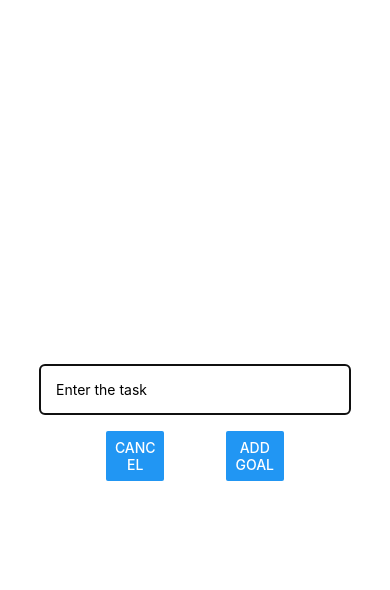
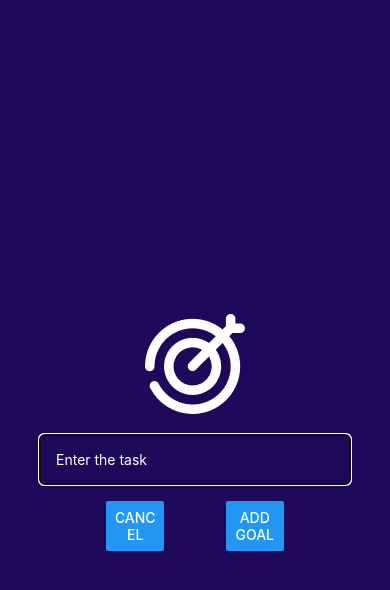
Before and after one commit to Frank-Fan-AU/RNCourse, a React Native app: screen / in a window 390 px wide. Both pictures are taken after a click on the button "ADD NEW GOAL". Shown: the top 590 px of the page. Built offline with nearby package versions, Linux system fonts and the light colour scheme.

Commit message:
Image Component

```diff
--- a/App.js
+++ b/App.js
@@ -1,4 +1,4 @@
-import { StyleSheet, View, FlatList, Button } from 'react-native';
+import { StyleSheet, View, FlatList, Button, Image } from 'react-native';
 import { useState } from 'react';
 import GoalItem from './components/GoalItem';
 import GoalInput from './components/GoalInput';
@@ -55,7 +55,6 @@ const styles = StyleSheet.create({
     padding: 50,
     paddingHorizontal: 16,
   },
-
   goalsContainer: {
     flex: 4,
   },
--- a/components/GoalInput.js
+++ b/components/GoalInput.js
@@ -1,4 +1,4 @@
-import { View, TextInput, StyleSheet, Button, Modal } from "react-native";
+import { View, TextInput, StyleSheet, Button, Modal, Image } from "react-native";
 import { useState } from "react";
 const GoalInput = (props) => {
   const [enteredGoalText, setEnteredGoalText] = useState("");
@@ -14,6 +14,7 @@ const GoalInput = (props) => {
   return (
     <Modal visible={props.visible} animationType="slide">
       <View style={styles.inputContainer}>
+      <Image source={require('../assets/images/Goal.png')} style={styles.image} />
         <TextInput
           placeholder="Enter the task"
           value={enteredGoalText}
@@ -42,6 +43,13 @@ const styles = StyleSheet.create({
     flexDirection: "column",
     justifyContent: "center",
     alignItems: "center",
+    backgroundColor: '#1e085a',
+  },
+  image: {
+    width: 100,
+    height: 100,
+    margin: 20,
+    alignSelf: 'center',
   },
   input: {
     borderWidth: 1,
@@ -49,6 +57,7 @@ const styles = StyleSheet.create({
     borderRadius: 5,
     width: "80%",
     padding: 16,
+    color: 'white',
   },
   buttonContainer: {
     flexDirection: "row",
```
Also changed, not shown: assets/images/Goal.png (added).
